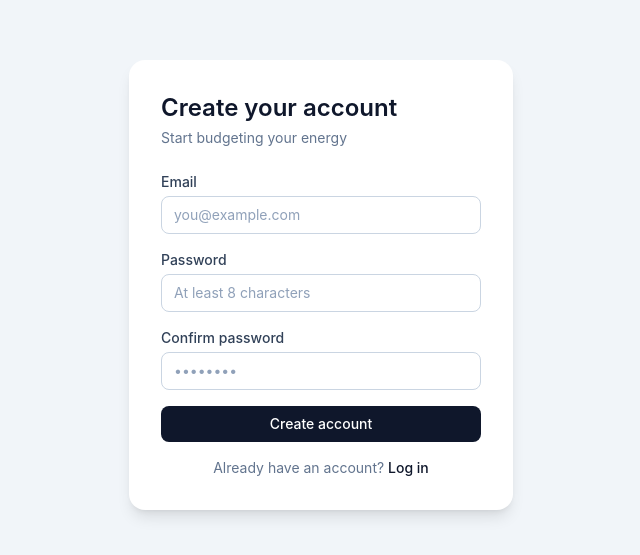
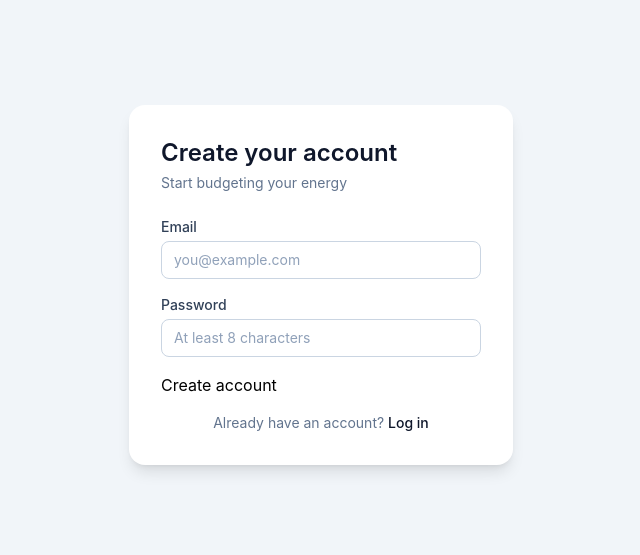
Before and after one commit to Kevinolm10/Energy-Budget-Calendar, a React (Vite) app in the folder frontend/: page /register in a window 1280 px wide. Shown: the part 115-670 px from the top of the page, without its empty margins (319-959 px from the left). Built offline with nearby package versions, Linux system fonts and the light colour scheme.

Commit message:
feat(frontend): connect login and register forms to auth context
Forms now submit through the auth context, show errors, and disable the submit button while pending. Registration logs the user in automatically.

```diff
--- a/frontend/src/components/authentication/LoginForm.tsx
+++ b/frontend/src/components/authentication/LoginForm.tsx
@@ -1,24 +1,33 @@
-import { Link } from "react-router";
-// import { useState } from "react";
-// import { useForm } from "react-hook-form";
-// import { zodResolver } from "@hookform/resolvers/zod";
-// import { z } from "zod";
-
-// const loginSchema = z.object({
-//   email: z.email("Enter a valid email"),
-//   password: z.string().min(1, "Password is required"),
-// });
-
-// export type LoginValues = z.infer<typeof loginSchema>
-
-// type LoginFormProps = {
-//   onSubmit: (values: LoginValues) => Promise<void>;
-// };
-
+import { Link, useLocation, useNavigate } from "react-router";
+import { useState, type FormEvent } from "react";
+import { useAuth } from "@/auth/authContext";
 
 export function LoginForm() {
+  const { login } = useAuth();
+  const navigate = useNavigate();
+  const location = useLocation();
+  const [email, setEmail] = useState("");
+  const [password, setPassword] = useState("");
+  const [error, setError] = useState<string | null>(null);
+  const [submitting, setSubmitting] = useState(false);
+
+  async function handleSubmit(event: FormEvent<HTMLFormElement>) {
+    event.preventDefault();
+    setError(null);
+    setSubmitting(true);
+    try {
+      await login({ email, password });
+      const from = location.state?.from?.pathname ?? "/";
+      navigate(from, { replace: true });
+    } catch {
+      setError("Invalid email or password");
+    } finally {
+      setSubmitting(false);
+    }
+  }
+
   return (
-    <form className="space-y-4">
+    <form className="space-y-4" onSubmit={handleSubmit}>
       <div>
         <label htmlFor="email" className="mb-1 block text-sm font-medium text-slate-700">
           Email
@@ -29,6 +38,8 @@ export function LoginForm() {
           autoComplete="email"
           placeholder="you@example.com"
           className="w-full rounded-lg border border-slate-300 px-3 py-2 text-sm outline-none placeholder:text-slate-400 focus:border-slate-900 focus:ring-2 focus:ring-slate-900/10"
+          value={email}
+          onChange={(event) => setEmail(event.target.value)}
         />
       </div>
 
@@ -47,6 +58,8 @@ export function LoginForm() {
           autoComplete="current-password"
           placeholder="••••••••"
           className="w-full rounded-lg border border-slate-300 px-3 py-2 text-sm outline-none placeholder:text-slate-400 focus:border-slate-900 focus:ring-2 focus:ring-slate-900/10"
+          value={password}
+          onChange={(event) => setPassword(event.target.value)}
         />
       </div>
 
@@ -55,11 +68,14 @@ export function LoginForm() {
         Remember me
       </label>
 
+      {error && <p className="text-sm text-red-600">{error}</p>}
+
       <button
         type="submit"
-        className="w-full rounded-lg bg-slate-900 px-4 py-2 text-sm font-medium text-white hover:bg-slate-800"
+        disabled={submitting}
+        className="w-full rounded-lg bg-slate-900 px-4 py-2 text-sm font-medium text-white hover:bg-slate-800 disabled:opacity-50"
       >
-        Log in
+        {submitting ? "Logging in..." : "Log in"}
       </button>
 
       <p className="text-center text-sm text-slate-500">
--- a/frontend/src/components/authentication/RegisterForm.tsx
+++ b/frontend/src/components/authentication/RegisterForm.tsx
@@ -1,38 +1,76 @@
-import { Link } from "react-router";
+import { Link, useNavigate } from "react-router";
+import { useState } from "react";
+import { register } from "@/api/auth";
+import { useAuth } from "@/auth/authContext";
 
-const inputClass =
-  "w-full rounded-lg border border-slate-300 px-3 py-2 text-sm outline-none " +
-  "placeholder:text-slate-400 focus:border-slate-900 focus:ring-2 focus:ring-slate-900/10";
+const inputClass = "block w-full rounded-lg border border-slate-300 px-3 py-2 text-sm placeholder-slate-400 focus:border-slate-500 focus:outline-none focus:ring-1 focus:ring-slate-500";
 
 export function RegisterForm() {
+  const { login } = useAuth();
+  const navigate = useNavigate();
+  const [email, setEmail] = useState("");
+  const [password, setPassword] = useState("");
+  const [error, setError] = useState<string | null>(null);
+  const [submitting, setSubmitting] = useState(false);
+
+  async function handleSubmit(event: React.FormEvent<HTMLFormElement>) {
+    event.preventDefault();
+    setError(null);
+    setSubmitting(true);
+    try {
+      await register({ email, password });
+      await login({ email, password });s
+      navigate("/", { replace: true });
+    } catch {
+      setError("Could not create account. The email may already be in use.");
+    } finally {
+      setSubmitting(false);
+    }
+  }
+
   return (
-    <form className="space-y-4">
+    <form className="space-y-4" onSubmit={handleSubmit}>
       <div>
         <label htmlFor="email" className="mb-1 block text-sm font-medium text-slate-700">
           Email
         </label>
-        <input id="email" type="email" autoComplete="email" placeholder="you@example.com" className={inputClass} />
+        <input
+          id="email"
+          type="email"
+          autoComplete="email"
+          placeholder="you@example.com"
+          className={inputClass}
+          value={email}
+          onChange={(event) => setEmail(event.target.value)}
+        />
       </div>
 
       <div>
         <label htmlFor="password" className="mb-1 block text-sm font-medium text-slate-700">
           Password
         </label>
-        <input id="password" type="password" autoComplete="new-password" placeholder="At least 8 characters" className={inputClass} />
+        <input
+          id="password"
+          type="password"
+          autoComplete="new-password"
+          placeholder="At least 8 characters"
+          className={inputClass}
+          value={password}
+          onChange={(event) => setPassword(event.target.value)}
+        />
       </div>
 
-      <div>
+      {/* <div>
         <label htmlFor="confirm-password" className="mb-1 block text-sm font-medium text-slate-700">
           Confirm password
         </label>
         <input id="confirm-password" type="password" autoComplete="new-password" placeholder="••••••••" className={inputClass} />
-      </div>
+      </div> */}
 
-      <button
-        type="submit"
-        className="w-full rounded-lg bg-slate-900 px-4 py-2 text-sm font-medium text-white hover:bg-slate-800"
-      >
-        Create account
+      {error && <p className="text-sm text-red-600">{error}</p>}
+
+      <button type="submit" disabled={submitting} className="... disabled:opacity-50">
+        {submitting ? "Creating account..." : "Create account"}
       </button>
 
       <p className="text-center text-sm text-slate-500">
```
